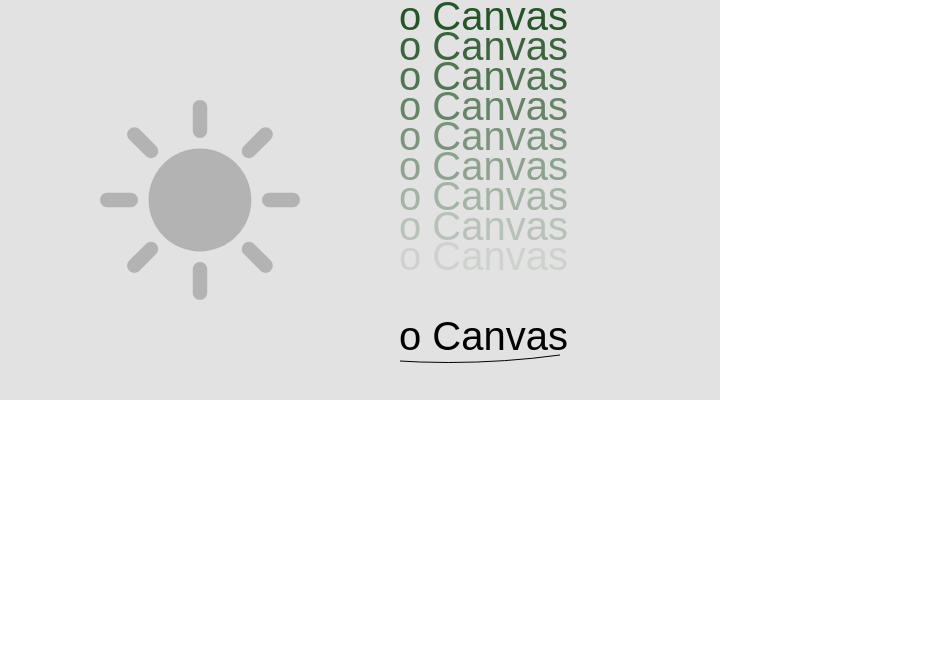
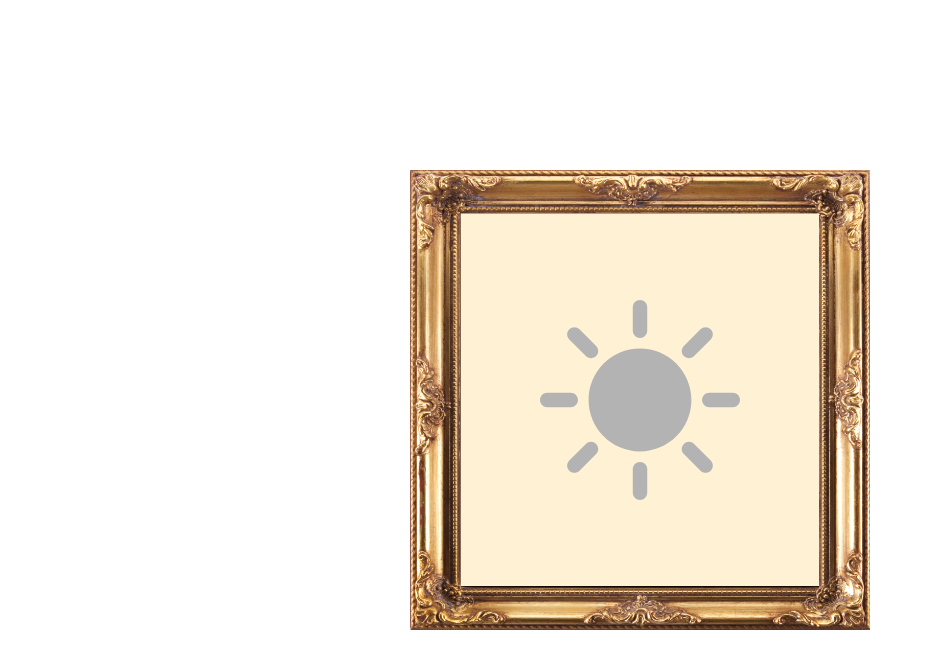
Before and after one commit to deigge/Badly-Drawn-Heroes, a plain HTML site: page index.html in a window 1280 px wide. Shown: the whole page, without its empty margins (0-933 px from the left). Drawn offline with Linux system fonts and the light colour scheme.

Commit message:
some small cleaning up + proper drawing field

```diff
--- a/drawing.js
+++ /dev/null
@@ -1,93 +0,0 @@
-// create canvas element and append it to document body
-var canvas = document.getElementById('drawCanvas');
-
-// some hotfixes... ( ≖_≖)
-document.body.style.margin = 0;
-canvas.style.position = 'fixed';
-
-// get canvas 2D context and set him correct size
-var ctx = canvas.getContext('2d');
-
-// last known position
-var pos = { x: 0, y: 0 };
-
-document.addEventListener('mousemove', draw);
-document.addEventListener('mousedown', setPosition);
-document.addEventListener('mouseenter', setPosition);
-
-const img = new Image();
-size = 200;
-
-  // Handle image load
-  img.onload = () => {
-    ctx.drawImage(img, (canvas.width/2)-(size/2), (canvas.height/2) - (size/2), size, size); // Draw SVG at (0,0)
-  };
-
-  // Handle errors (e.g., MIME type issues)
-  img.onerror = (error) => {
-    console.error('Failed to load SVG:', error);
-  };
-
-  // Load external SVG file
-  img.src = 'img/sun.svg'; // Replace with your SVG path
-
-// new position from mouse event
-function setPosition(e) {
-  pos.x = e.clientX;
-  pos.y = e.clientY;
-}
-
-function draw(e) {
-  // mouse left button must be pressed
-  if (e.buttons !== 1) return;
-
-  ctx.beginPath(); // begin
-
-  ctx.lineWidth = 8;
-  ctx.lineCap = 'round';
-  ctx.strokeStyle = '#c0392b';
-
-  ctx.moveTo(pos.x, pos.y); // from
-  setPosition(e);
-  ctx.lineTo(pos.x, pos.y); // to
-
-  ctx.stroke(); // draw it!
-}
-
-function createSVGMask(){
-    const templateCtx = templateCanvas.getContext('2d');
-    templateCtx.drawImage(img, x, y, w, h);
-
-    const imgData = templateCtx.getImageData(0, 0, canvas.width, canvas.height).data;
-    const mask = new Uint8Array(canvas.width * canvas.height);
-
-    for (let i = 0; i < mask.length; i++) {
-        // alpha > 30 bedeutet hier ist SVG-Inhalt
-        if (imgData[i * 4 + 3] > 30) {
-            mask[i] = 1;
-        }
-    }
-}
-
-// ---- EA1 ----
-// create canvas element and append it to document body
-var ea1canvas = document.getElementById('ea1Canvas');
-
-// get canvas 2D context and set him correct size
-var ea1ctx = ea1canvas.getContext('2d');
-
-ea1ctx.font = "40px Arial";
-
-for(let i = 1; i <= 10; i++){
-  const alpha = 1 - i * 0.1;
-  ea1ctx.fillStyle = `rgba(17, 71, 20, ${alpha})`;
-  ea1ctx.fillText("Hello Canvas",10,i*30);
-}
-
-  ea1ctx.fillStyle = '#000000';
-  ea1ctx.fillText("Hello Canvas",10,350);
-
-ea1ctx.beginPath();
-ea1ctx.moveTo(15, 355);
-ea1ctx.quadraticCurveTo(130, 370, 240, 355);
-ea1ctx.stroke();
--- a/index.html
+++ b/index.html
@@ -4,13 +4,16 @@
     <meta charset="UTF-8">
     <meta name="viewport" content="width=device-width, initial-scale=1.0">
     <title>Badly Drawn Heroes</title>
-    <link rel="stylesheet" href="style.css">
-    <script src="drawing.js" defer></script>
+    <link rel="stylesheet" href="css/style.css">
+    <script src="js/drawing.js" defer></script>
 </head>
 
 <body>
-    <canvas id="drawCanvas" width="400" height="400"></canvas>
-    <canvas id="ea1Canvas" width="400" height="400"></canvas>
+    <div class="input-canvas-stack">
+        <img id="frame" src="img/ui/frame.png">
+        <canvas id="picCanvas"></canvas>
+        <canvas id="drawCanvas"></canvas>
+    </div>
 </body>
 
 </html>
--- /dev/null
+++ b/js/drawing.js
@@ -0,0 +1,78 @@
+// ===== CANVAS SETUP =====
+const picCanvas = document.getElementById('picCanvas');
+const drawCanvas = document.getElementById('drawCanvas');
+
+const picCtx = picCanvas.getContext('2d');
+const ctx = drawCanvas.getContext('2d');
+
+// Optional: gemeinsame Größe (wichtig für sauberes Stacken)
+const WIDTH = 400;
+const HEIGHT = 400;
+
+picCanvas.width = WIDTH;
+picCanvas.height = HEIGHT;
+
+drawCanvas.width = WIDTH;
+drawCanvas.height = HEIGHT;
+
+// ===== MOUSE STATE =====
+let pos = { x: 0, y: 0 };
+
+// ===== IMAGE (optional, bleibt wie bei dir) =====
+const img = new Image();
+const size = 200;
+
+img.onload = () => {
+  picCtx.drawImage(
+    img,
+    (WIDTH / 2) - (size / 2),
+    (HEIGHT / 2) - (size / 2),
+    size,
+    size
+  );
+};
+
+img.onerror = (err) => {
+  console.error('Failed to load image:', err);
+};
+
+img.src = 'img/sun.svg';
+
+// ===== MOUSE COORDINATE FIX =====
+function getMousePos(e) {
+  const rect = drawCanvas.getBoundingClientRect();
+
+  return {
+    x: e.clientX - rect.left,
+    y: e.clientY - rect.top
+  };
+}
+
+// ===== INPUT HANDLING =====
+function setPosition(e) {
+  pos = getMousePos(e);
+}
+
+// ===== DRAW FUNCTION =====
+function draw(e) {
+  // nur wenn linke Maustaste gedrückt
+  if (e.buttons !== 1) return;
+
+  const newPos = getMousePos(e);
+
+  ctx.beginPath();
+  ctx.lineWidth = 8;
+  ctx.lineCap = 'round';
+  ctx.strokeStyle = '#c0392b';
+
+  ctx.moveTo(pos.x, pos.y);
+  ctx.lineTo(newPos.x, newPos.y);
+  ctx.stroke();
+
+  pos = newPos;
+}
+
+// ===== EVENTS =====
+drawCanvas.addEventListener('mousedown', setPosition);
+drawCanvas.addEventListener('mousemove', draw);
+drawCanvas.addEventListener('mouseenter', setPosition);
--- /dev/null
+++ b/scss/style.scss
@@ -0,0 +1,47 @@
+body {
+    margin: 0;
+    height: 100vh;
+    display: flex;
+    justify-content: center;
+    align-items: center;
+}
+
+.input-canvas-stack {
+    position: relative;
+    margin: 0 auto;
+    width: 400px;
+    height: 400px;
+
+    canvas {
+        position: absolute;
+        width: 400px;
+        height: 400px;
+        top: 0;
+        left: 0;
+    }
+
+    #picCanvas {
+        z-index: 0;
+        background: rgb(255, 241, 212)
+    }
+
+    #drawCanvas {
+        z-index: 1;
+    }
+
+    #frame {
+        position: absolute;
+        z-index: 2;
+
+        /* größer als Canvas */
+        width: 460px;
+        height: 460px;
+
+        /* zentriert über dem Canvas */
+        top: 50%;
+        left: 50%;
+        transform: translate(-50%, -50%);
+
+        pointer-events: none;
+    }
+}
```
Also changed, not shown: css/style.css (added), img/ui/frame.png (added), style.css (deleted), 1 other file.
